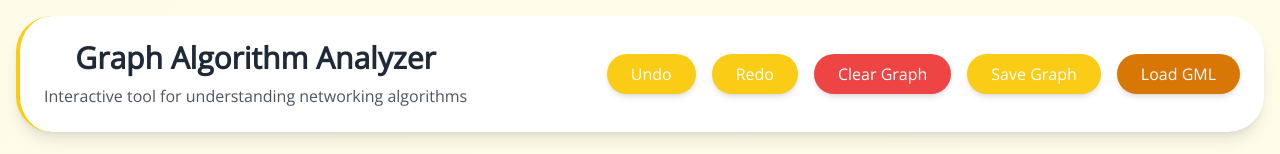
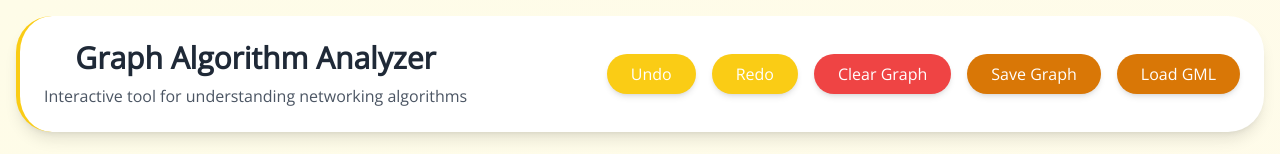
Before and after one commit to goladivya/Graph-Analyser, a React (Create React App) app in the folder graph_analyser/: page / in a window 1280 px wide. Shown: the top 154 px of the page. Built offline with nearby package versions, Linux system fonts and the light colour scheme.

Commit message:
UI Changes

```diff
--- a/graph_analyser/src/Pages/dashboard.js
+++ b/graph_analyser/src/Pages/dashboard.js
@@ -156,7 +156,7 @@ const Component = () => {
                   Clear Graph
                 </button>
 
-                <button className="bg-yellow-400 hover:bg-yellow-500 text-white px-6 py-2 rounded-lg shadow-md">
+                <button className="bg-amber-600 hover:bg-amber-700 text-white px-6 py-2 rounded-lg shadow-md">
                   Save Graph
                 </button>
                 <button className="bg-amber-600 hover:bg-amber-700 text-white px-6 py-2 rounded-lg shadow-md">
```
